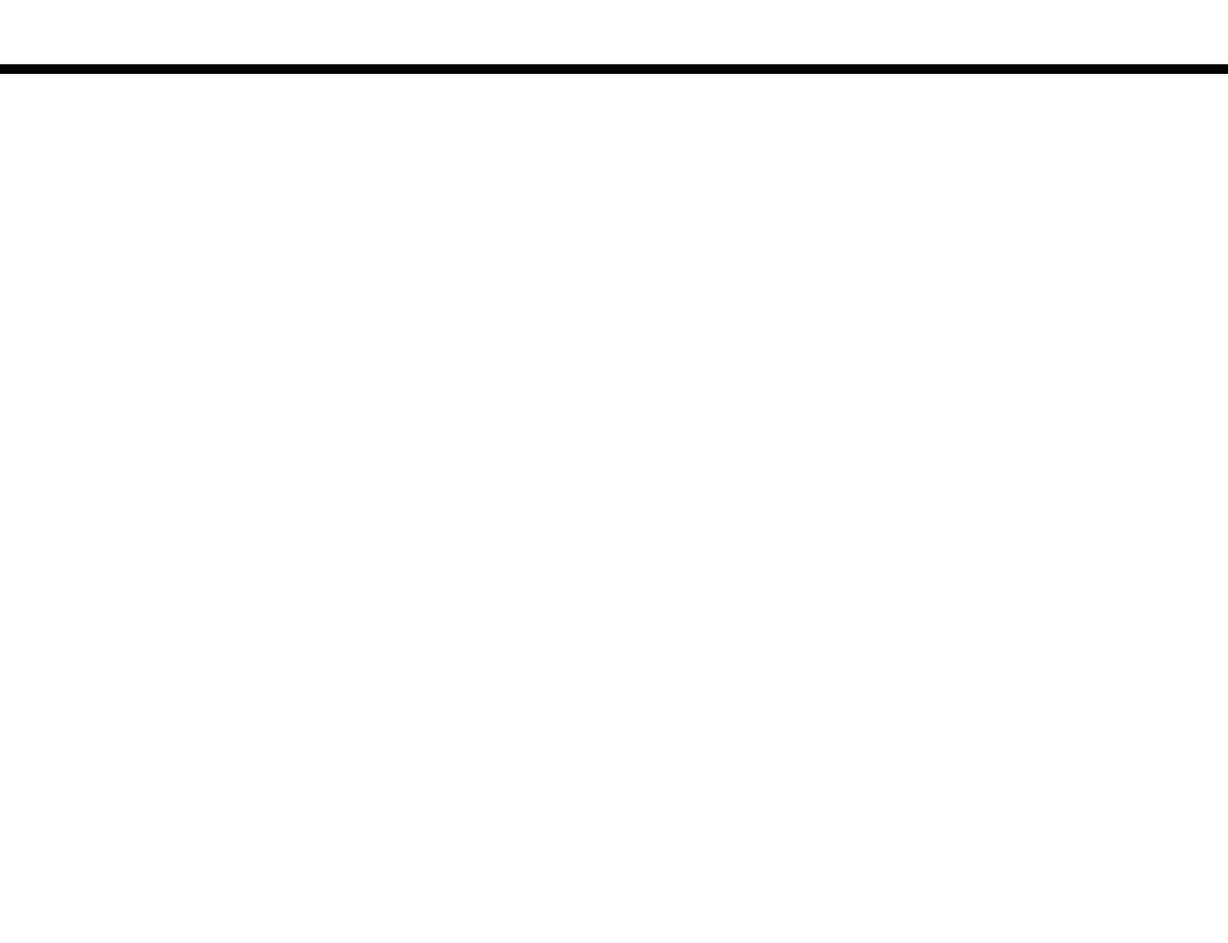
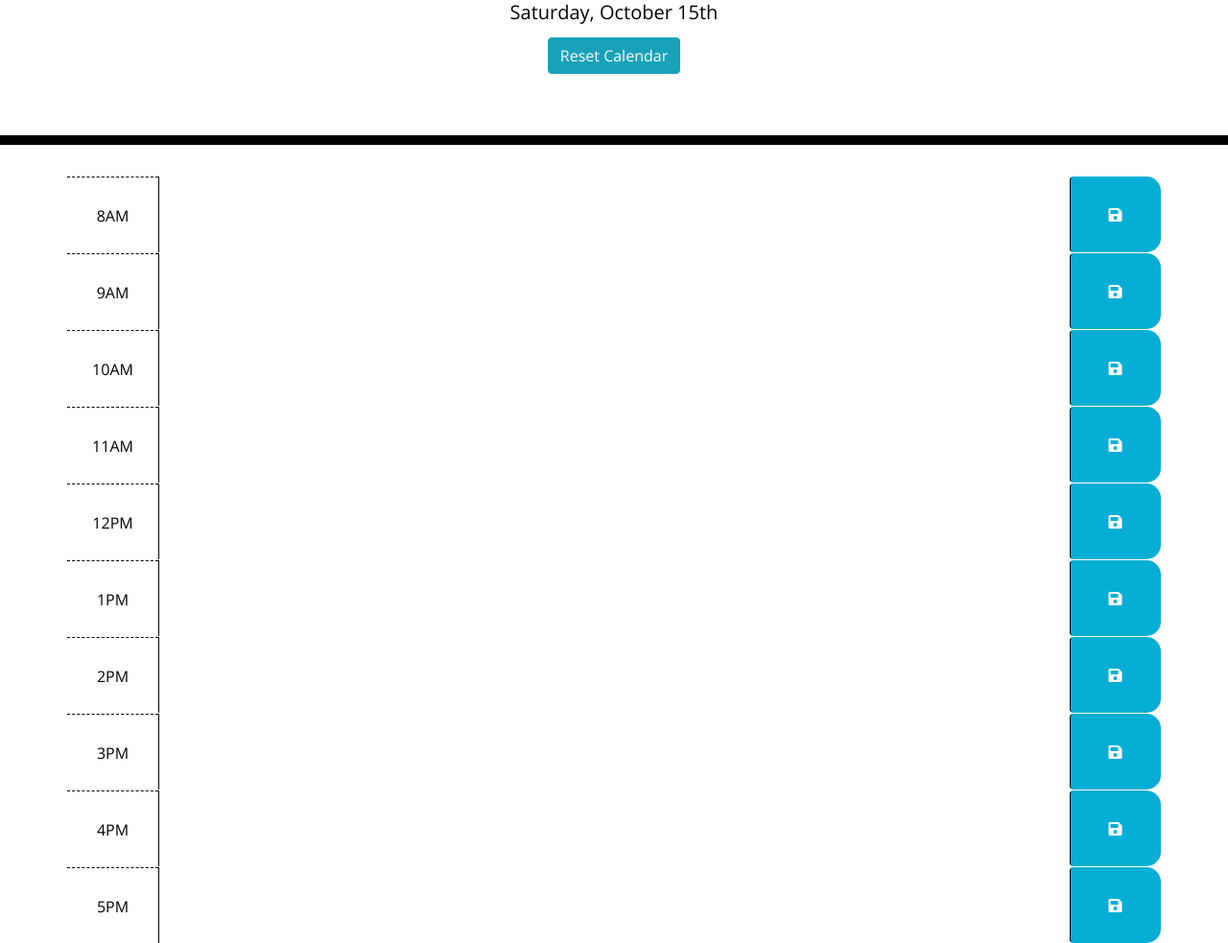
Before and after one commit to jscobie/day-scheduler, a plain HTML site: page index.html in a window 1280 px wide. Shown: the part 191-1174 px from the top of the page at 96% size. Before the commit the page ends 800 px from the top, so only its background shows below. Drawn offline with nearby package versions, Linux system fonts and the light colour scheme; files that its build step writes are made by us from their sources.

Commit message:
reorganize folders to match assets structure

```diff
--- /dev/null
+++ b/assets/js/script.js
@@ -0,0 +1,17 @@
+$("#currentDay").text(moment().format("dddd, MMMM Do"));
+
+// add code for all the main stuff
+
+$("#btn-clear").on("click", function () {
+    window.localStorage.removeItem(["8"]);
+    window.localStorage.removeItem(["9"]);
+    window.localStorage.removeItem(["10"]);
+    window.localStorage.removeItem(["11"]);
+    window.localStorage.removeItem(["12"]);
+    window.localStorage.removeItem(["13"]);
+    window.localStorage.removeItem(["14"]);
+    window.localStorage.removeItem(["15"]);
+    window.localStorage.removeItem(["16"]);
+    window.localStorage.removeItem(["17"]);
+    window.location.reload();
+})
--- a/index.html
+++ b/index.html
@@ -18,7 +18,7 @@
       href="https://fonts.googleapis.com/css?family=Open+Sans&display=swap"
       rel="stylesheet"
     />
-    <link rel="stylesheet" href="style.css" />
+    <link rel="stylesheet" href="./assets/css/style.css" />
     <title>Work Day Scheduler</title>
   </head>
 
@@ -27,12 +27,94 @@
       <h1 class="display-3">Work Day Scheduler</h1>
       <p class="lead">A simple calendar app for scheduling your work day</p>
       <p id="currentDay" class="lead"></p>
+      <button id="btn-clear" class="btn btn-info">Reset Calendar</button>
     </header>
     <div class="container">
       <!-- Timeblocks go here -->
+      <div id="8" class="row time-block">
+        <div class="col-md-1 hour">
+            8AM
+        </div>
+        <textarea class="col-md-10 description">
+        </textarea>
+        <button class="btn saveBtn col-md-1"><i class="fas fa-save"></i></button>
+      </div>
+      <div id="9" class="row time-block">
+        <div class="col-md-1 hour">
+            9AM
+        </div>
+        <textarea class="col-md-10 description">
+        </textarea>
+        <button class="btn saveBtn col-md-1"><i class="fas fa-save"></i></button>
+      </div>
+      <div id="10" class="row time-block">
+        <div class="col-md-1 hour">
+            10AM
+        </div>
+        <textarea class="col-md-10 description">
+        </textarea>
+        <button class="btn saveBtn col-md-1"><i class="fas fa-save"></i></button>
+      </div>
+      <div id="11" class="row time-block">
+        <div class="col-md-1 hour">
+            11AM
+        </div>
+        <textarea class="col-md-10 description">
+        </textarea>
+        <button class="btn saveBtn col-md-1"><i class="fas fa-save"></i></button>
+      </div>
+      <div id="12" class="row time-block">
+        <div class="col-md-1 hour">
+            12PM
+        </div>
+        <textarea class="col-md-10 description">
+        </textarea>
+        <button class="btn saveBtn col-md-1"><i class="fas fa-save"></i></button>
+      </div>
+      <div id="13" class="row time-block">
+        <div class="col-md-1 hour">
+            1PM
+        </div>
+        <textarea class="col-md-10 description">
+        </textarea>
+        <button class="btn saveBtn col-md-1"><i class="fas fa-save"></i></button>
+      </div>
+      <div id="14" class="row time-block">
+        <div class="col-md-1 hour">
+            2PM
+        </div>
+        <textarea class="col-md-10 description">
+        </textarea>
+        <button class="btn saveBtn col-md-1"><i class="fas fa-save"></i></button>
+      </div>
+      <div id="15" class="row time-block">
+        <div class="col-md-1 hour">
+            3PM
+        </div>
+        <textarea class="col-md-10 description">
+        </textarea>
+        <button class="btn saveBtn col-md-1"><i class="fas fa-save"></i></button>
+      </div>
+      <div id="16" class="row time-block">
+        <div class="col-md-1 hour">
+            4PM
+        </div>
+        <textarea class="col-md-10 description">
+        </textarea>
+        <button class="btn saveBtn col-md-1"><i class="fas fa-save"></i></button>
+      </div>
+      <div id="17" class="row time-block">
+        <div class="col-md-1 hour">
+            5PM
+        </div>
+        <textarea class="col-md-10 description">
+        </textarea>
+        <button class="btn saveBtn col-md-1"><i class="fas fa-save"></i></button>
+      </div>
     </div>
 
     <script src="https://cdnjs.cloudflare.com/ajax/libs/jquery/3.2.1/jquery.min.js"></script>
     <script src="https://cdnjs.cloudflare.com/ajax/libs/moment.js/2.24.0/moment.min.js"></script>
+    <script src="./assets/js/script.js"></script>
   </body>
 </html>
```
Also changed, not shown: assets/css/style.css (line endings or trailing spaces).
